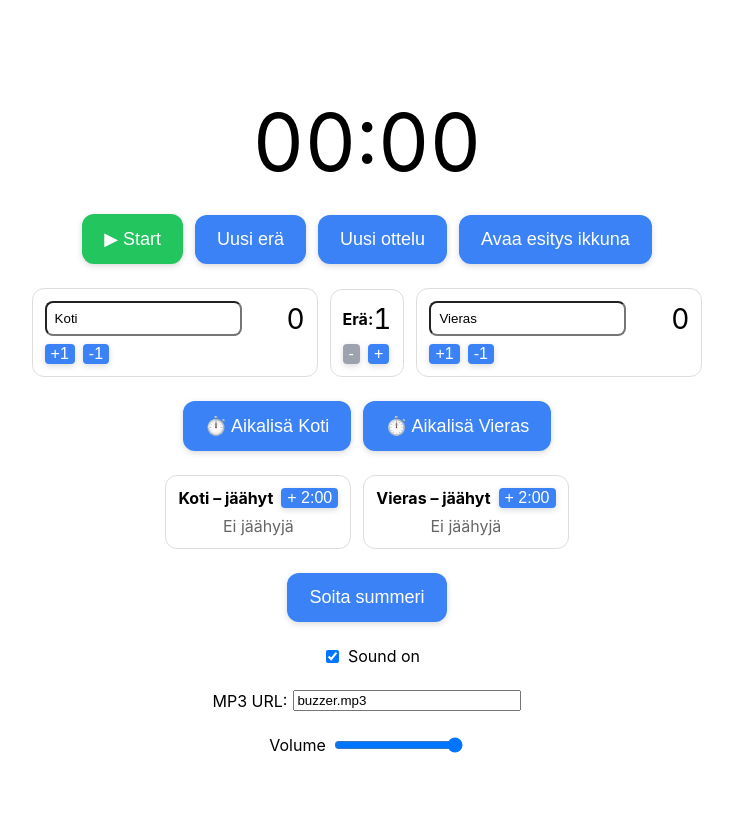
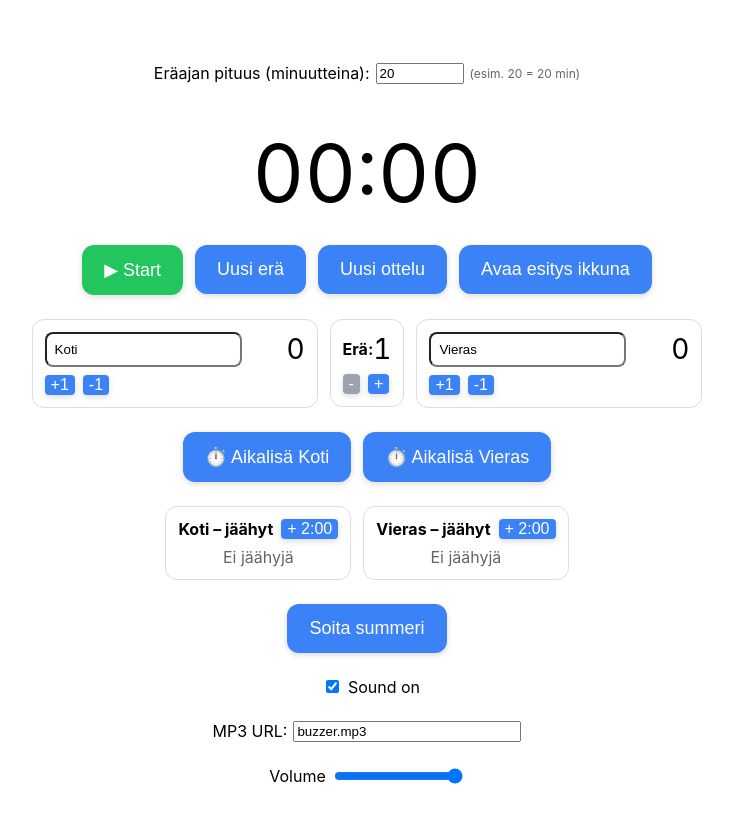
Before and after one commit to ikivela/tulostaulu, a React (Create React App) app: page / in a window 1280 px wide. Shown: the top 822 px of the page, without its empty margins (273-1006 px from the left). Built offline with nearby package versions, Linux system fonts and the light colour scheme.

Commit message:
Change page names

```diff
--- a/public/index.html
+++ b/public/index.html
@@ -6,8 +6,8 @@
     <meta name="viewport" content="width=device-width, initial-scale=1" />
     <meta name="theme-color" content="#000000" />
     <meta
-      name="Pelikellon"
-      content="pelikello sovellus"
+      name="Tulostaulu"
+      content="tulostaulu sovellus"
     />
     <link rel="apple-touch-icon" href="%PUBLIC_URL%/logo192.png" />
     <!--
@@ -24,7 +24,7 @@
       work correctly both with client-side routing and a non-root public URL.
       Learn how to configure a non-root public URL by running `npm run build`.
     -->
-    <title>Pelikello</title>
+    <title>Tulostaulu</title>
   </head>
   <body>
     <noscript>You need to enable JavaScript to run this app.</noscript>
--- a/src/App.js
+++ b/src/App.js
@@ -21,6 +21,7 @@ const MAX_SECONDS = 59 * 60 + 59;
 
 const initialState = {
   seconds: 0,
+  periodDuration: 20, // oletus 20 min (nyt minuutteina)
   running: false,
   direction: "up", // "up" | "down"
   period: 1, // 1..4
@@ -40,6 +41,10 @@ const initialState = {
 
 function reducer(state, action) {
   switch (action.type) {
+    case "SET_PERIOD_DURATION": {
+      const duration = Math.max(1, Number(action.duration) || 20);
+      return { ...state, periodDuration: duration };
+    }
     case "TICK": {
       // Tick either main game clock (when running) OR timeout (when active)
       const timeoutActive = !!(state.timeout && state.timeout.active);
@@ -56,9 +61,10 @@ function reducer(state, action) {
       }
 
       // Otherwise tick the main game clock
+      const periodSeconds = state.periodDuration * 60;
       const nextSeconds = state.direction === "down"
-        ? clamp(state.seconds - 1, 0, MAX_SECONDS)
-        : clamp(state.seconds + 1, 0, MAX_SECONDS);
+        ? clamp(state.seconds - 1, 0, periodSeconds)
+        : clamp(state.seconds + 1, 0, periodSeconds);
 
       // Penalties tick down while the game clock runs
       const dec = (arr) => arr.map((s) => Math.max(0, s - 1)).filter((s) => s > 0);
@@ -68,7 +74,9 @@ function reducer(state, action) {
       };
 
       // Stop at terminal values depending on direction
-      const reachedEnd = state.direction === "down" ? nextSeconds === 0 : nextSeconds === MAX_SECONDS;
+      const reachedEnd = state.direction === "down"
+        ? nextSeconds === 0
+        : nextSeconds === periodSeconds;
       if (reachedEnd) {
         return { ...state, seconds: nextSeconds, penalties: nextPens, running: false, rev: state.rev + 1 };
       }
@@ -80,9 +88,18 @@ function reducer(state, action) {
     case "STOP":
       return state.running ? { ...state, running: false, rev: state.rev + 1 } : state;
 
-    case "RESET_CLOCK":
+    case "RESET_CLOCK": {
       const next = clamp((state.period ?? 1) + 1, 1, 4);
-      return { ...state, seconds: 0, period: next, running: false, direction: "up", rev: state.rev + 1 };
+      return {
+        ...state,
+        seconds: 0,
+        period: next,
+        running: false,
+        direction: "up",
+        timeoutsUsed: { home: false, guest: false },
+        rev: state.rev + 1
+      };
+    }
     case "RESET_ALL":
       return {
         ...state,
@@ -119,15 +136,36 @@ function reducer(state, action) {
 
     case "PERIOD_NEXT": {
       const next = clamp((state.period ?? 1) + 1, 1, 4);
-      return { ...state, period: next, running: false, direction: "up", rev: state.rev + 1 };
+      return {
+        ...state,
+        period: next,
+        running: false,
+        direction: "up",
+        timeoutsUsed: { home: false, guest: false },
+        rev: state.rev + 1
+      };
     }
     case "PERIOD_PREV": {
       const prev = clamp((state.period ?? 1) - 1, 1, 4);
-      return { ...state, period: prev, running: false, direction: "up", rev: state.rev + 1 };
+      return {
+        ...state,
+        period: prev,
+        running: false,
+        direction: "up",
+        timeoutsUsed: { home: false, guest: false },
+        rev: state.rev + 1
+      };
     }
     case "SET_PERIOD": {
       const p = clamp(Number(action.to) || 1, 1, 4);
-      return { ...state, period: p, running: false, direction: "up", rev: state.rev + 1 };
+      return {
+        ...state,
+        period: p,
+        running: false,
+        direction: "up",
+        timeoutsUsed: { home: false, guest: false },
+        rev: state.rev + 1
+      };
     }
 
     // --- Penalties ---
@@ -273,6 +311,7 @@ function useEndOfTimeSound(state, { enabled = true, onlyOperator = true, src, vo
   const { play } = useAudio({ src, volume, enabled });
   const playedForRev = useRef(null);
   const prevTimeoutActive = useRef(false);
+  const prevTimeoutTeam = useRef(null);
   const role = useMemo(() => new URLSearchParams(window.location.search).get("role"), []);
   const isOperator = role !== "display";
 
@@ -287,18 +326,26 @@ function useEndOfTimeSound(state, { enabled = true, onlyOperator = true, src, vo
     if (!shouldPlayHere || !enabled) return;
 
     // 1) Main clock end conditions
-    const hitMainEnd = state.direction === "down" ? state.seconds === 0 : state.seconds === MAX_SECONDS;
+    const periodSeconds = state.periodDuration * 60;
+    const hitMainEnd = state.direction === "down"
+      ? state.seconds === 0
+      : state.seconds === periodSeconds;
 
     // 2) Timeout end condition: detect transition active -> inactive
     const timeoutActive = !!(state.timeout && state.timeout.active);
-    const timeoutEndedNow = prevTimeoutActive.current && !timeoutActive; // last tick ended it
+    const timeoutEndedNow = prevTimeoutActive.current && !timeoutActive;
 
-    if ((hitMainEnd && playedForRev.current !== state.rev) || timeoutEndedNow) {
+    // Soitetaan summeri vain kun aikalisä päättyy, ei kun se alkaa
+    if (hitMainEnd && playedForRev.current !== state.rev) {
       playedForRev.current = state.rev;
+      play();
+    }
+    if (timeoutEndedNow && prevTimeoutTeam.current !== null) {
       play();
     }
 
     prevTimeoutActive.current = timeoutActive;
+    prevTimeoutTeam.current = state.timeout && state.timeout.active ? state.timeout.team : null;
   }, [state.seconds, state.direction, state.rev, state.timeout, enabled, isOperator, onlyOperator, play]);
 }
 
@@ -309,7 +356,8 @@ function OperatorView(props) {
   const canAddGuestPenalty = !state.running && state.penalties.guest.length < 2;
 
   return (
-        <div style={{
+    <div
+      style={{
         minHeight: "100vh",
         display: "flex",
         flexDirection: "column",
@@ -318,7 +366,22 @@ function OperatorView(props) {
         gap: 24,
         textAlign: "center",
         position: "relative",
-    }}>
+      }}
+    >
+      <div style={{ marginBottom: 16 }}>
+        <label style={{ display: "inline-flex", alignItems: "center", gap: 6 }}>
+          Eräajan pituus (minuutteina):
+          <input
+            type="number"
+            min={1}
+            max={60}
+            value={props.state.periodDuration}
+            onChange={e => props.dispatch({ type: "SET_PERIOD_DURATION", duration: e.target.value })}
+            style={{ width: 80 }}
+          />
+          <span style={{ fontSize: 12, color: '#666' }}>(esim. 20 = 20 min)</span>
+        </label>
+      </div>
       <div style={{ fontSize: 80, fontVariantNumeric: "tabular-nums" }}>{formatMMSS((state.timeout && state.timeout.active) ? state.timeout.seconds : state.seconds)}</div>
       <div style={{ display: "grid", gridTemplateColumns: "auto auto auto auto", alignItems: "center", gap: 12 }}>
         {state.running ? (
@@ -670,18 +733,20 @@ function DisplayView({ state, soundUrl, volume }) {
       </div>
       <div style={{ display: "grid", gridTemplateColumns: "1fr auto 1fr", alignItems: "center", gap: 12 }}>
         <div>
+            {((state.timeout && state.timeout.active && state.timeout.team === "home") ||
+             (!state.timeoutsUsed.home && !(state.timeout && state.timeout.active) && (state.seconds > 0 || state.period > 1))) ? (
               <div style={{
                 marginTop: 8,
                 padding: "6px 12px",
                 borderRadius: 999,
-              background: (state.timeoutsUsed && state.timeoutsUsed.home) ? "#ef4444" : "#000",
+                background: "#ef4444",
                 color: "#111827",
                 fontSize: 28,
                 fontWeight: 700,
                 letterSpacing: 1,
               }}>
-
               </div>
+            ) : null}
           <br></br>
           <ScorePill label={(state.homeName || "KOTI").toUpperCase()} value={state.home} />
           <br></br>
@@ -690,18 +755,20 @@ function DisplayView({ state, soundUrl, volume }) {
         <div style={{ fontSize: 40, letterSpacing: 1, paddingBottom: "80px" }}>ERÄ {state.period ?? 1}</div>
         <div>
 
+            {((state.timeout && state.timeout.active && state.timeout.team === "guest") ||
+             (!state.timeoutsUsed.guest && !(state.timeout && state.timeout.active) && (state.seconds > 0 || state.period > 1))) ? (
               <div style={{
                 marginTop: 8,
                 padding: "6px 12px",
                 borderRadius: 999,
-              background: (state.timeoutsUsed && state.timeoutsUsed.guest) ? "#ef4444" : "#000",
+                background: "#ef4444",
                 color: "#111827",
                 fontSize: 28,
                 fontWeight: 700,
                 letterSpacing: 1,
               }}>
-
               </div>
+            ) : null}
 
           <br></br>
           <ScorePill label={(state.guestName || "VIERAS").toUpperCase()} value={state.guest} />
@@ -778,6 +845,14 @@ function ScorePill({ label, value }) {
 
 // ---------- Root ----------
 export default function App() {
+  useEffect(() => {
+    const role = new URLSearchParams(window.location.search).get("role");
+    if (role === "display") {
+      document.title = "Tulostaulu – Esitys";
+    } else {
+      document.title = "Tulostaulu";
+    }
+  }, []);
   const [state, dispatch] = useReducer(reducer, initialState);
   const [soundOn, setSoundOn] = useState(true); // per-tab toggle
   const [soundUrl, setSoundUrl] = useState("buzzer.mp3"); // place file in public/
```
Lines whose indentation alone changed are shown as unchanged.
